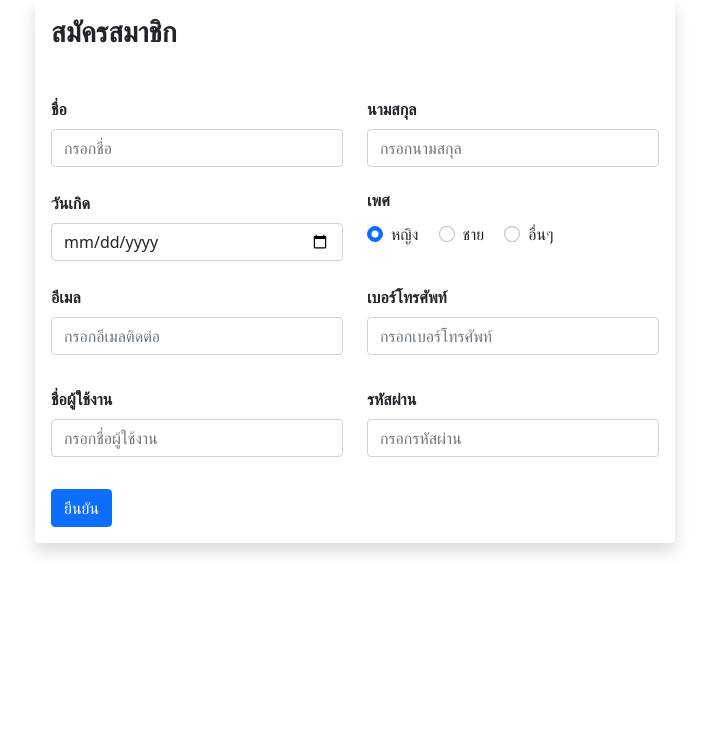
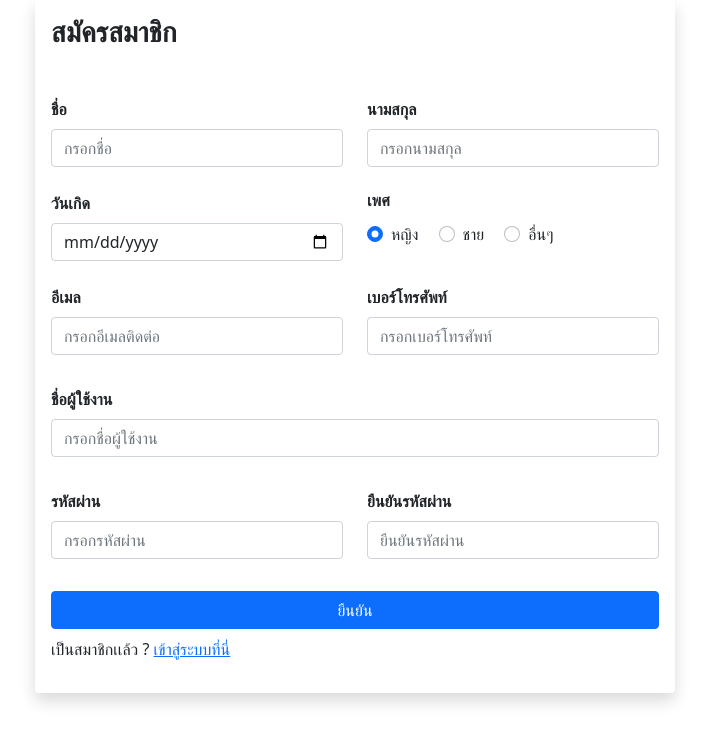
Before and after one commit to danusonn/project-fit, a PHP site: page /register.php in a window 1280 px wide. Shown: the part 49-800 px from the top of the page, without its empty margins (285-994 px from the left). Run offline with PHP 8.4, Linux system fonts and the light colour scheme.

Commit message:
add login reg connect

```diff
--- a/register.php
+++ b/register.php
@@ -14,18 +14,18 @@
 <body>
     <div class="container w-50 mt-5 shadow p-3 mb-5 bg-white rounded">
         <h3 class="mb-4 pb-2 pb-md-0 mb-md-5"><b>สมัครสมาชิก</b></h3>
-        <form>
+        <form action="reg_connect.php" method="post">
             <div class="row">
                 <div class="col-md-6 mb-4">
                     <div class="form-outline">
                         <label class="form-label" for="firstName"><b>ชื่อ</b></label>
-                        <input type="text" id="firstName" class="form-control" placeholder="กรอกชื่อ">
+                        <input type="text" id="firstName" name="firstName" class="form-control" placeholder="กรอกชื่อ">
                     </div>
                 </div>
                 <div class="col-md-6 mb-4">
                     <div class="form-outline">
                         <label class="form-label" for="lastName"><b>นามสกุล</b></label>
-                        <input type="text" id="lastName" class="form-control" placeholder="กรอกนามสกุล">
+                        <input type="text" id="lastName" name="lastName" class="form-control" placeholder="กรอกนามสกุล">
                     </div>
                 </div>
             </div>
@@ -33,7 +33,7 @@
                 <div class="col-md-6 mb-4 d-flex align-items-center">
                     <div class="form-outline datepicker w-100">
                         <label for="birthdayDate" class="form-label"><b>วันเกิด</b></label>
-                        <input type="date" class="form-control" id="birthdayDate" />
+                        <input type="date" name="birthdayDate" class="form-control" id="birthdayDate" />
                     </div>
                 </div>
                 <div class="col-md-6 mb-4">
@@ -57,38 +57,45 @@
                 <div class="col-md-6 mb-4 pb-2">
                     <div class="form-outline">
                         <label class="form-label" for="emailAddress"><b>อีเมล</b></label>
-                        <input type="email" id="emailAddress" class="form-control "
-                            placeholder="กรอกอีเมลติดต่อ">
+                        <input type="email" id="emailAddress" name="emailAddress" class="form-control " placeholder="กรอกอีเมลติดต่อ">
                     </div>
                 </div>
                 <div class="col-md-6 mb-4 pb-2">
                     <div class="form-outline">
                         <label class="form-label" for="phoneNumber"><b>เบอร์โทรศัพท์</b></label>
-                        <input type="tel" id="phoneNumber" class="form-control"
-                            placeholder="กรอกเบอร์โทรศัพท์">
+                        <input type="tel" id="phoneNumber" name="phoneNumber" class="form-control" placeholder="กรอกเบอร์โทรศัพท์">
+                    </div>
+                </div>
+            </div>
+            <div class="row">
+                <div class="col-md-6 mb-4 pb-2 w-100">
+                    <div class="form-outline">
+                        <label class="form-label" for="username"><b>ชื่อผู้ใช้งาน</b></label>
+                        <input type="text" id="username" name="username" class="form-control" placeholder="กรอกชื่อผู้ใช้งาน">
                     </div>
                 </div>
             </div>
             <div class="row">
                 <div class="col-md-6 mb-4 pb-2">
                     <div class="form-outline">
-                        <label class="form-label" for="username"><b>ชื่อผู้ใช้งาน</b></label>
-                        <input type="text" id="username" class="form-control"
-                            placeholder="กรอกชื่อผู้ใช้งาน">
+                        <label class="form-label" for="password"><b>รหัสผ่าน</b></label>
+                        <input type="password" id="password1" name="password1" class="form-control" placeholder="กรอกรหัสผ่าน">
                     </div>
                 </div>
                 <div class="col-md-6 mb-4 pb-2">
                     <div class="form-outline">
-                        <label class="form-label" for="password"><b>รหัสผ่าน</b></label>
-                        <input type="password" id="password" class="form-control"
-                            placeholder="กรอกรหัสผ่าน">
+                        <label class="form-label" for="password"><b>ยืนยันรหัสผ่าน</b></label>
+                        <input type="password" id="password2" name="password2" class="form-control" placeholder="ยืนยันรหัสผ่าน">
                     </div>
                 </div>
             </div>
             <div class="form-group ">
-                <input class="btn btn-primary" type="submit" value="ยืนยัน">
+                <input class="btn btn-primary w-100" type="submit" name="reg_user" value="ยืนยัน">
             </div>
         </form>
+        <div class="row mt-2">
+            <p>เป็นสมาชิกเเล้ว ? <a href="login.php">เข้าสู่ระบบที่นี่</a></p>
+        </div>
     </div>
 </body>
 
```
Also changed, not shown: connect.php (+10 -0 lines), css/style.css (deleted, +0 -18 lines), index.php (+29 -0 lines), login.php (+11 -6 lines), reg_connect.php (added).
